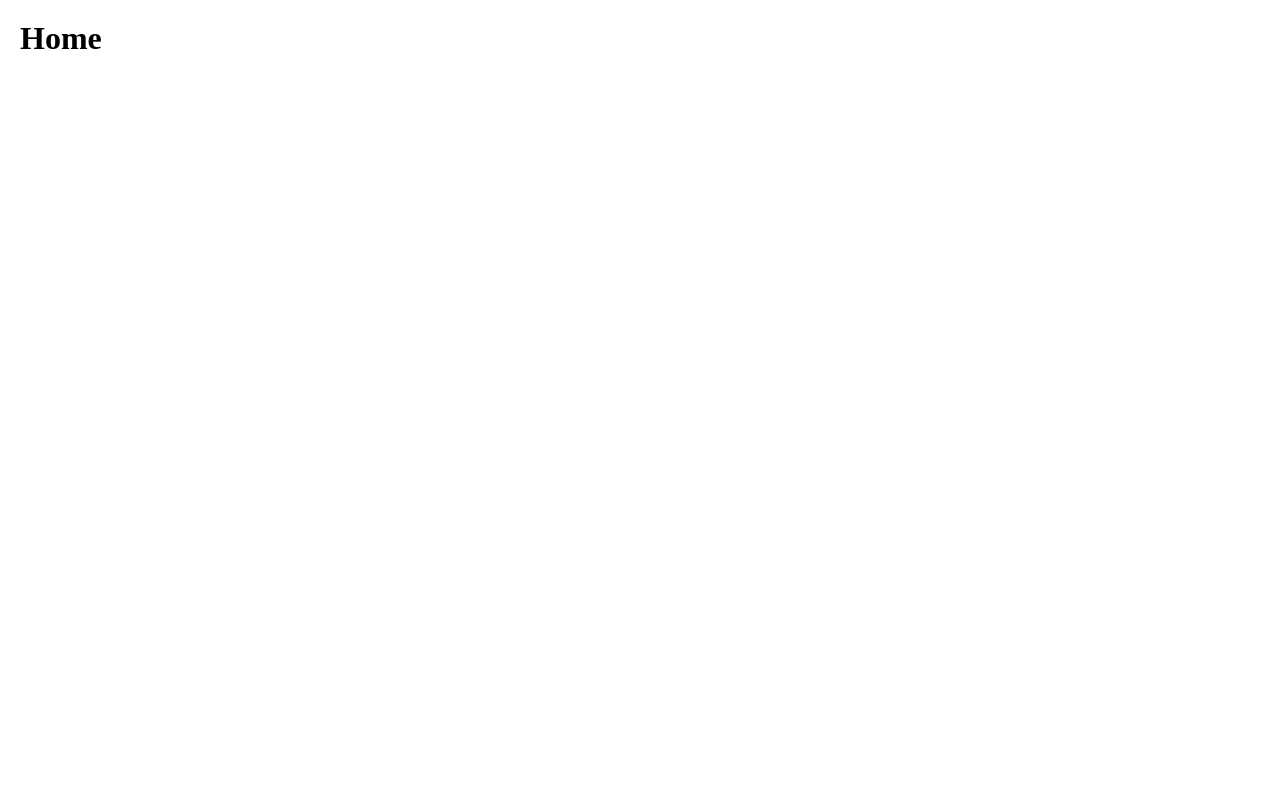
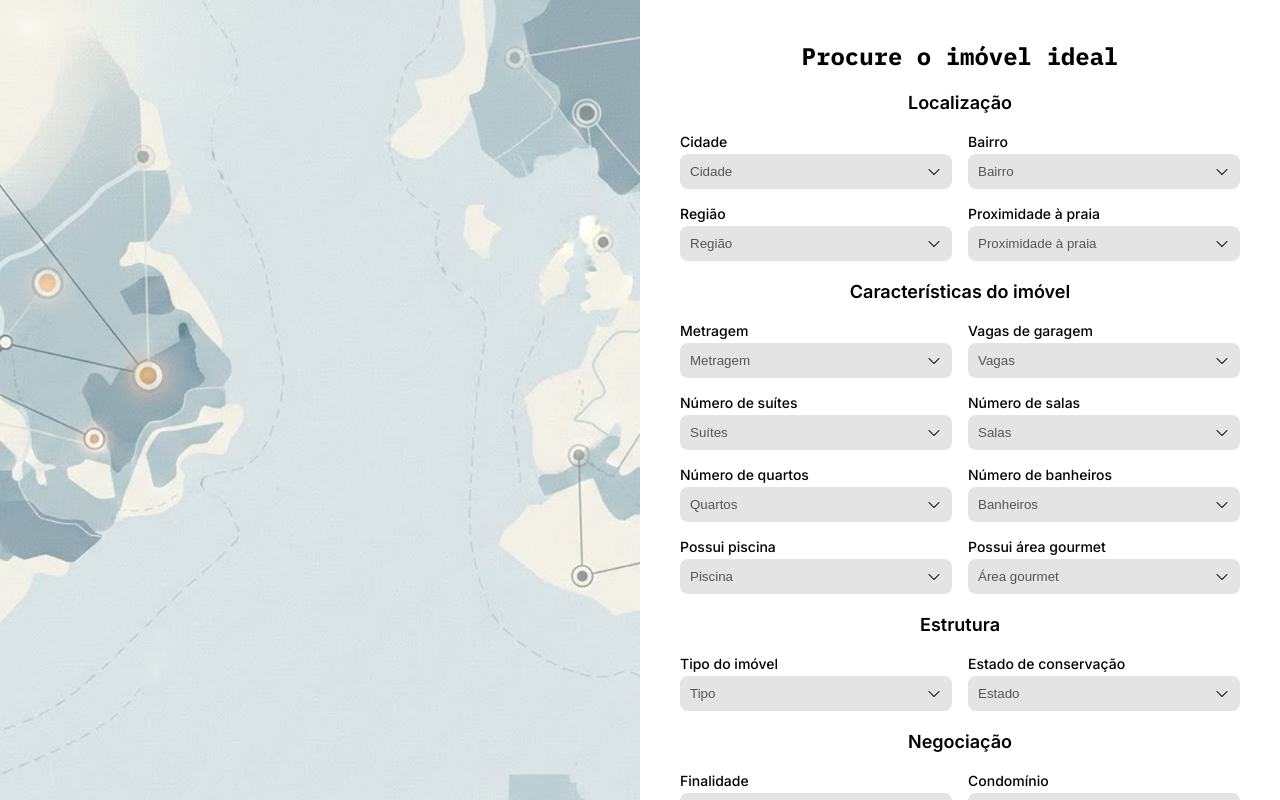
Before and after one commit to wemersonmatheuss/locacao-imovel, a React (Vite) app: page /home in a window 1280 px wide. Built offline with nearby package versions, Linux system fonts and the light colour scheme.

Commit message:
feat: implement home page with property search form and styling

```diff
--- a/src/pages/Home/index.tsx
+++ b/src/pages/Home/index.tsx
@@ -1,9 +1,221 @@
 import styles from "./styles.module.css"
+import background from "../../assets/image-background.png"
+import { Button } from "../../components/Button"
 
 export function Home() {
   return (
     <div className={styles.container}>
-      <h1>Home</h1>
+      {/* LADO ESQUERDO */}
+      <div
+        className={styles.left}
+        style={{ backgroundImage: `url(${background})` }}
+      />
+
+      {/* LADO DIREITO */}
+      <div className={styles.right}>
+        <h1 className={styles.title}>Procure o imóvel ideal</h1>
+
+        {/* LOCALIZAÇÃO */}
+        <h2 className={styles.subtitle}>Localização</h2>
+
+        <div className={styles.grid}>
+          <div>
+            <label>Cidade</label>
+            <select>
+              <option>Cidade</option>
+              <option>Limoeiro</option>
+              <option>Bom Jardim</option>
+              <option>Orobó</option>
+              <option>Surubim</option>
+              <option>Feira Nova</option>
+            </select>
+          </div>
+
+          <div>
+            <label>Bairro</label>
+            <select>
+              <option>Bairro</option>
+              <option>Mendes</option>
+              <option>Santa Terezinha</option>
+              <option>Cidade Alta</option>
+            </select>
+          </div>
+
+          <div>
+            <label>Região</label>
+            <select>
+              <option>Região</option>
+              <option>Periférica</option>
+              <option>Comercial</option>
+              <option>Centro</option>
+            </select>
+          </div>
+
+          <div>
+            <label>Proximidade à praia</label>
+            <select>
+              <option>Proximidade à praia</option>
+              <option>Sim</option>
+              <option>Não</option>
+            </select>
+          </div>
+        </div>
+
+        {/* CARACTERÍSTICAS */}
+        <h2 className={styles.subtitle}>Características do imóvel</h2>
+
+        <div className={styles.grid}>
+          <div>
+            <label>Metragem</label>
+            <select>
+              <option>Metragem</option>
+              <option>50m²</option>
+              <option>80m²</option>
+              <option>120m²</option>
+              <option>200m²</option>
+              <option>300m²+</option>
+            </select>
+          </div>
+
+          <div>
+            <label>Vagas de garagem</label>
+            <select>
+              <option>Vagas</option>
+              <option>1</option>
+              <option>2</option>
+              <option>3</option>
+              <option>4+</option>
+            </select>
+          </div>
+
+          <div>
+            <label>Número de suítes</label>
+            <select>
+              <option>Suítes</option>
+              <option>1</option>
+              <option>2</option>
+              <option>3</option>
+              <option>4+</option>
+            </select>
+          </div>
+
+          <div>
+            <label>Número de salas</label>
+            <select>
+              <option>Salas</option>
+              <option>1</option>
+              <option>2</option>
+              <option>3</option>
+              <option>4+</option>
+            </select>
+          </div>
+
+          <div>
+            <label>Número de quartos</label>
+            <select>
+              <option>Quartos</option>
+              <option>1</option>
+              <option>2</option>
+              <option>3</option>
+              <option>4</option>
+              <option>5</option>
+              <option>6+</option>
+            </select>
+          </div>
+
+          <div>
+            <label>Número de banheiros</label>
+            <select>
+              <option>Banheiros</option>
+              <option>1</option>
+              <option>2</option>
+              <option>3</option>
+              <option>4</option>
+              <option>5</option>
+              <option>6+</option>
+            </select>
+          </div>
+
+          <div>
+            <label>Possui piscina</label>
+            <select>
+              <option>Piscina</option>
+              <option>Sim</option>
+              <option>Não</option>
+            </select>
+          </div>
+
+          <div>
+            <label>Possui área gourmet</label>
+            <select>
+              <option>Área gourmet</option>
+              <option>Sim</option>
+              <option>Não</option>
+            </select>
+          </div>
+        </div>
+
+        {/* ESTRUTURA */}
+        <h2 className={styles.subtitle}>Estrutura</h2>
+
+        <div className={styles.grid}>
+          <div>
+            <label>Tipo do imóvel</label>
+            <select>
+              <option>Tipo</option>
+              <option>Apartamento</option>
+              <option>Casa</option>
+              <option>Chácara</option>
+            </select>
+          </div>
+
+          <div>
+            <label>Estado de conservação</label>
+            <select>
+              <option>Estado</option>
+              <option>Novo</option>
+              <option>Seminovo</option>
+              <option>Muito usado</option>
+            </select>
+          </div>
+        </div>
+
+        {/* NEGOCIAÇÃO */}
+        <h2 className={styles.subtitle}>Negociação</h2>
+
+        <div className={styles.grid}>
+          <div>
+            <label>Finalidade</label>
+            <select>
+              <option>Finalidade</option>
+              <option>Alugar</option>
+              <option>Comprar</option>
+            </select>
+          </div>
+
+          <div>
+            <label>Condomínio</label>
+            <select>
+              <option>Condomínio</option>
+              <option>Sim</option>
+              <option>Não</option>
+            </select>
+          </div>
+
+          <div>
+            <label>Valor</label>
+            <select>
+              <option>Valor</option>
+              <option>Até 100 mil</option>
+              <option>100k - 300k</option>
+              <option>300k - 600k</option>
+              <option>600k+</option>
+            </select>
+          </div>
+        </div>
+
+        <Button text="Procurar imóvel" />
+      </div>
     </div>
   )
 }
--- a/src/pages/Home/styles.module.css
+++ b/src/pages/Home/styles.module.css
@@ -1,3 +1,85 @@
 .container {
-  padding: 20px;
+  display: flex;
+  height: 100vh;
 }
+
+/* ESQUERDA */
+.left {
+  width: 50%;
+  background-size: cover;
+  background-position: center;
+}
+
+/* DIREITA */
+.right {
+  width: 50%;
+  padding: 40px;
+  overflow-y: auto;
+}
+
+/* TEXTOS */
+.title {
+  font-size: 24px;
+  font-weight: 700;
+  margin-bottom: 20px;
+
+  display: flex;
+  flex-direction: column;
+  justify-content: center;
+  align-items: center;
+
+  font-family: var(--font-primary);
+}
+
+.subtitle {
+  font-size: 18px;
+  font-weight: 600;
+  margin: 20px 0 20px;
+
+  display: flex;
+  flex-direction: column;
+  justify-content: center;
+  align-items: center;
+
+  font-family: var(--font-secondary);
+}
+
+/* GRID */
+.grid {
+  display: grid;
+  grid-template-columns: 1fr 1fr;
+  gap: 16px;
+}
+
+/* LABEL */
+label {
+  display: block;
+  font-size: 14px;
+  font-weight: 500;
+  margin-bottom: 4px;
+
+  font-family: var(--font-secondary);
+}
+
+/* SELECT */
+select {
+  width: 100%;
+  padding: 10px 40px 10px 10px; /* espaço pra seta */
+
+  border-radius: 8px;
+  border: none;
+
+  background-color: var(--input-background);
+  color: #555;
+
+  /* REMOVE seta padrão */
+  appearance: none;
+  -webkit-appearance: none;
+  -moz-appearance: none;
+
+  /* ADICIONA tua imagem */
+  background-image: url("../../assets/arrow.png");
+  background-repeat: no-repeat;
+  background-position: right 10px center;
+  background-size: 16px;
+}
```
Also changed, not shown: src/assets/arrow.png (added).
